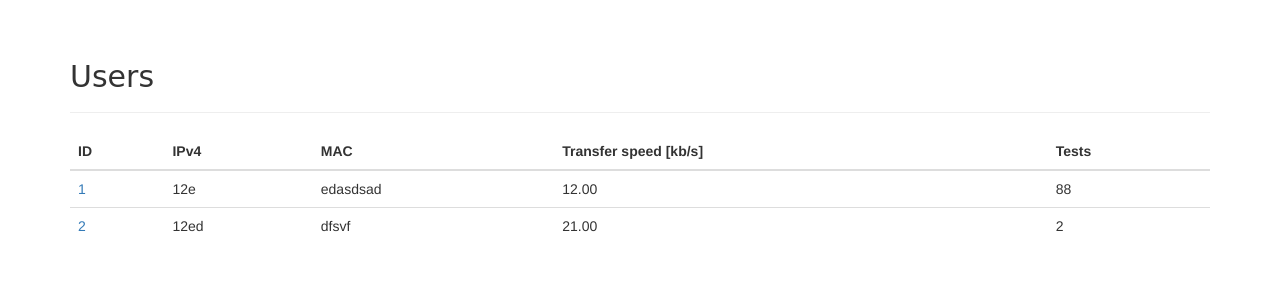
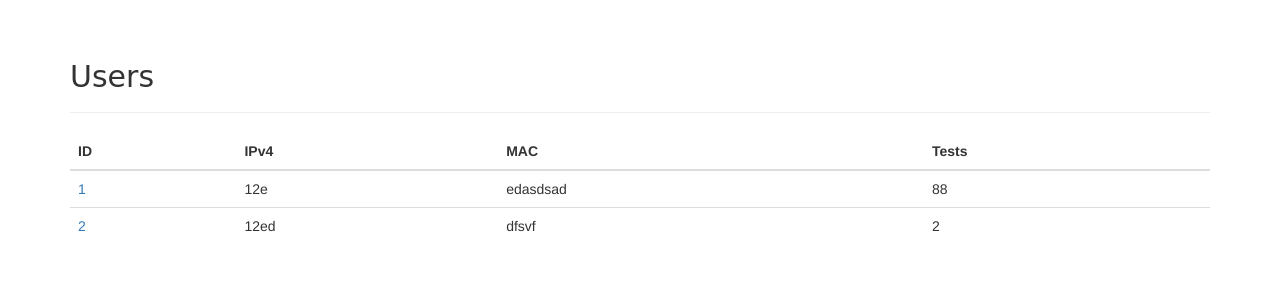
Before and after one commit to miloszszl/Rozproszone-testowanie-aplikacji-HTTP, a Django app: page /users/ in a window 1280 px wide. Shown: the part 102-402 px from the top of the page. Run offline with Django 3.2, Linux system fonts and the light colour scheme; a user stored in the database is signed in; data comes from the database, SQL or seed files in the repository; parts of the project's set-up code (start-up, migrations or seed data) failed here and were passed over; some libraries are stand-ins or nearby versions; some web fonts are replaced.

Commit message:
Modify frontend + modify backend calculation (page,users entities) (server side)

```diff
--- a/django_app/http_site/my_app/templates/my_app/page_detail.html
+++ b/django_app/http_site/my_app/templates/my_app/page_detail.html
@@ -26,7 +26,7 @@
       <div class="row">
           <div class="col-sm-2"><b>Weight [kB]:</b></div>
           <div class="col-sm-10">
-              {% if page.encoding %}
+              {% if page.weight %}
                 {{ page.weight}}
               {% else %}
                 None
--- a/django_app/http_site/my_app/templates/my_app/pages_list.html
+++ b/django_app/http_site/my_app/templates/my_app/pages_list.html
@@ -28,8 +28,8 @@
       {% for page in pages %}
         <tr class='clickable-row' data-href="{% url 'page_detail' pk=page.id %}">
           <td> <a color="black" href="{% url 'page_detail' pk=page.pk %}">{{ page.address }}</a></td>
+          <td>{{ page.weight}}</td>
           <td>{{ page.encoding}}</td>
-          <td>{{ page.weight}}</td>
           <td>{{ page.avg_download_time}}</td>
           <td>
             {% if page.cookies_present %}
--- a/django_app/http_site/my_app/templates/my_app/user_detail.html
+++ b/django_app/http_site/my_app/templates/my_app/user_detail.html
@@ -9,7 +9,6 @@
       <div class="panel-heading">USER ID : {{my_user.pk}}</div>
       <div class="panel-body">
           <div class="col-sm-2"><b>IPv4:</b></div><div class="col-sm-10">{{ my_user.ipv4}}</div>
-          <div class="col-sm-2"><b>Transfer speed [kb/s]:</b></div><div class="col-sm-10">{{ my_user.transfer_speed }}</div>
           <div class="col-sm-2"><b>MAC:</b></div><div class="col-sm-10">{{ my_user.mac_address }}</div>
       </div>
     </div>
--- a/django_app/http_site/my_app/templates/my_app/users_list.html
+++ b/django_app/http_site/my_app/templates/my_app/users_list.html
@@ -11,7 +11,6 @@
           <th>ID</th>
           <th>IPv4</th>
           <th>MAC</th>
-          <th>Transfer speed [kb/s]</th>
           <th>Tests</th>
         </tr>
       </thead>
@@ -21,7 +20,6 @@
           <td> <a color="black" href="{% url 'user_detail' pk=user.id %}">{{ user.pk }}</a></td>
           <td>{{ user.ipv4}}</td>
           <td>{{ user.mac_address}}</td>
-          <td>{{ user.transfer_speed}}</td>
           <td>{{ user.how_many}}</td>
         </tr>
       {% endfor %}
```
